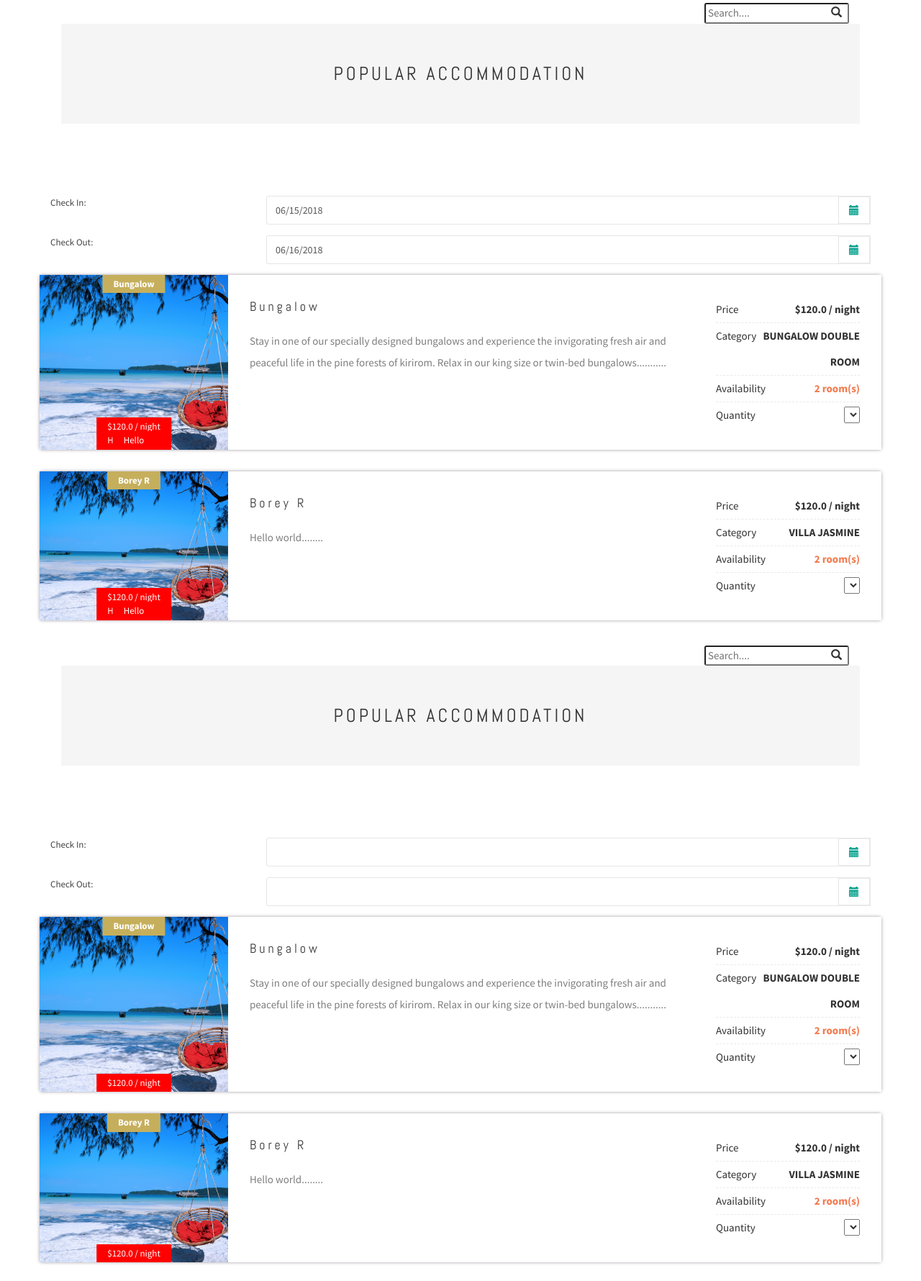
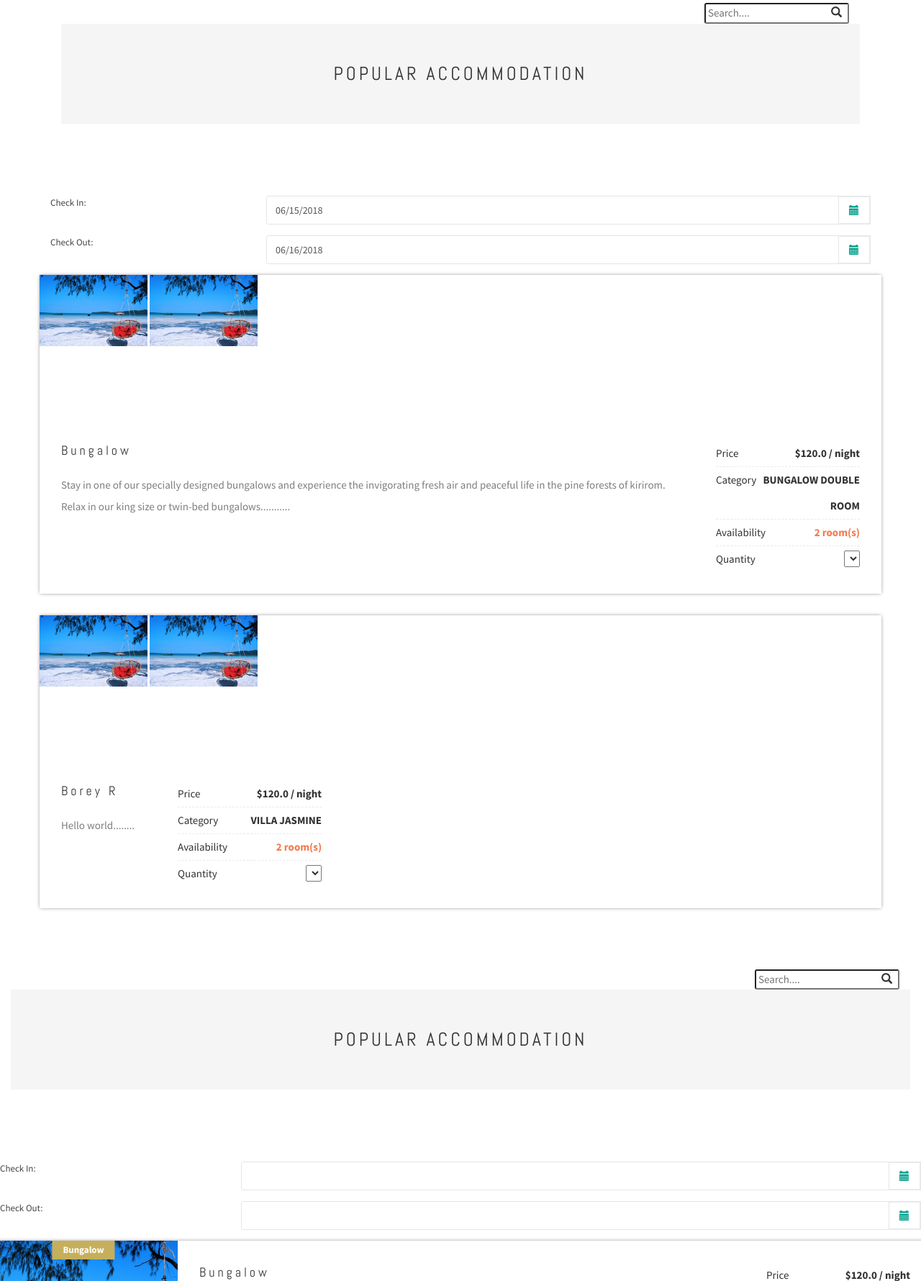
Before and after one commit to SoksanSerey/vkBooking, a Django app: page /accommodation/ in a window 1280 px wide. Shown: the part 141-1921 px from the top of the page at 72% size. Run offline with Django 3.2, Linux system fonts and the light colour scheme; data comes from the database, SQL or seed files in the repository; lists and menus that the app fills with data are empty; parts of the project's set-up code (start-up, migrations or seed data) failed here and were passed over; some libraries are stand-ins or nearby versions.

Commit message:
Accomodation

```diff
--- a/templates/accommodation.html
+++ b/templates/accommodation.html
@@ -72,29 +72,41 @@
                                 </div>
                                 <!-- End Check-in and check-out -->
                             </div>
-
-                            <div class="card-row">
-
+                       {% comment %} <img width="570" height="670" src="http://demo.harutheme.com/stber/wp-content/uploads/2018/01/women-bag-1a-570x670.jpg" class="attachment-shop_single size-shop_single" alt="" srcset="http://demo.harutheme.com/stber/wp-content/uploads/2018/01/women-bag-1a.jpg 570w, http://demo.harutheme.com/stber/wp-content/uploads/2018/01/women-bag-1a-255x300.jpg 255w, http://demo.harutheme.com/stber/wp-content/uploads/2018/01/women-bag-1a-270x317.jpg 270w" sizes="(max-width: 570px) 100vw, 570px">
+                       <img role="presentation" alt="" src="http://demo.harutheme.com/stber/wp-content/uploads/2018/01/women-bag-1a.jpg" class="zoomImg" style="position: absolute; top: 0px; left: 0px; opacity: 0; width: 741px; height: 871px; border: none; max-width: none; max-height: none;"> {% endcomment %}
+                            <div class="card-row">{% comment %}
                             <div class="col-2"></div>
-                            <div class="col-2"></div>
+                            <div class="col-2"></div>{% endcomment %}
                                 {% for accommo in accommodation %}
                                     <div class="card-row card-border">
                                         <div class="card-row-inner">
                                         {% if accommo.image %}
-                                            <div class="card-row-image"
-                                                 data-background-image="{{ accommo.image.url }}"
-                                                 style="background-image: url({{ accommo.image.url }});">
-                                                <div class="card-row-label"><strong><a href="">{{ accommo.name }}</a></strong></div>
+                                            <div class="card-row-image">
+                                              <img class=" col-6" src="{{ accommo.image.url }}" style="width: 150px">
+                                              <img class=" col-6" src="{{ accommo.image.url }}" style="width: 150px">
+                                            </div>
+
+                                               {% comment %}style="background-image: url({{ accommo.image.url }} );"{% endcomment %}
+                            {% comment %}                <div class="row">
+                                                   <img class="col-6" src="http://demo.harutheme.com/stber/wp-content/uploads/2018/01/women-bag-1a.jpg" style="width: 100px">
+                                                   <img class="col-6" src="http://demo.harutheme.com/stber/wp-content/uploads/2018/01/women-bag-1a.jpg" style="width: 100px">
+                                            </div>
+                                                <div class="row">
+                                                   <img class="col-6" src="http://demo.harutheme.com/stber/wp-content/uploads/2018/01/women-bag-1a.jpg" style="width: 100px">
+                                                   <img class="col-6" src="http://demo.harutheme.com/stber/wp-content/uploads/2018/01/women-bag-1a.jpg" style="width: 100px">
+                                                </div>{% endcomment %}
+
+
+
+                                                {% comment %}<div class="card-row-label"><strong><a href="">{{ accommo.name }}</a></strong></div>{% endcomment %}
                                                 <!-- /.card-row-label -->
 
-                                                <div class="card-row-price" id="a">
+                                                {% comment %}<div class="card-row-price" id="a">
                                                     ${{ accommo.price }} / night
-                                                    <div class="col-2">Hello</div>
-                                                </div><!-- -->
-                                             <div class="card-row-price">
+                                                </div>{% endcomment %}
 
-                                                    <div class="col-2">Hello</div>
-                                                </div><!-- -->
+                                            {% comment %} <div class="card-row-price">
+                                                </div><!-- -->{% endcomment %}
 
 
                                             </div><!-- /.card-row-image -->
```
